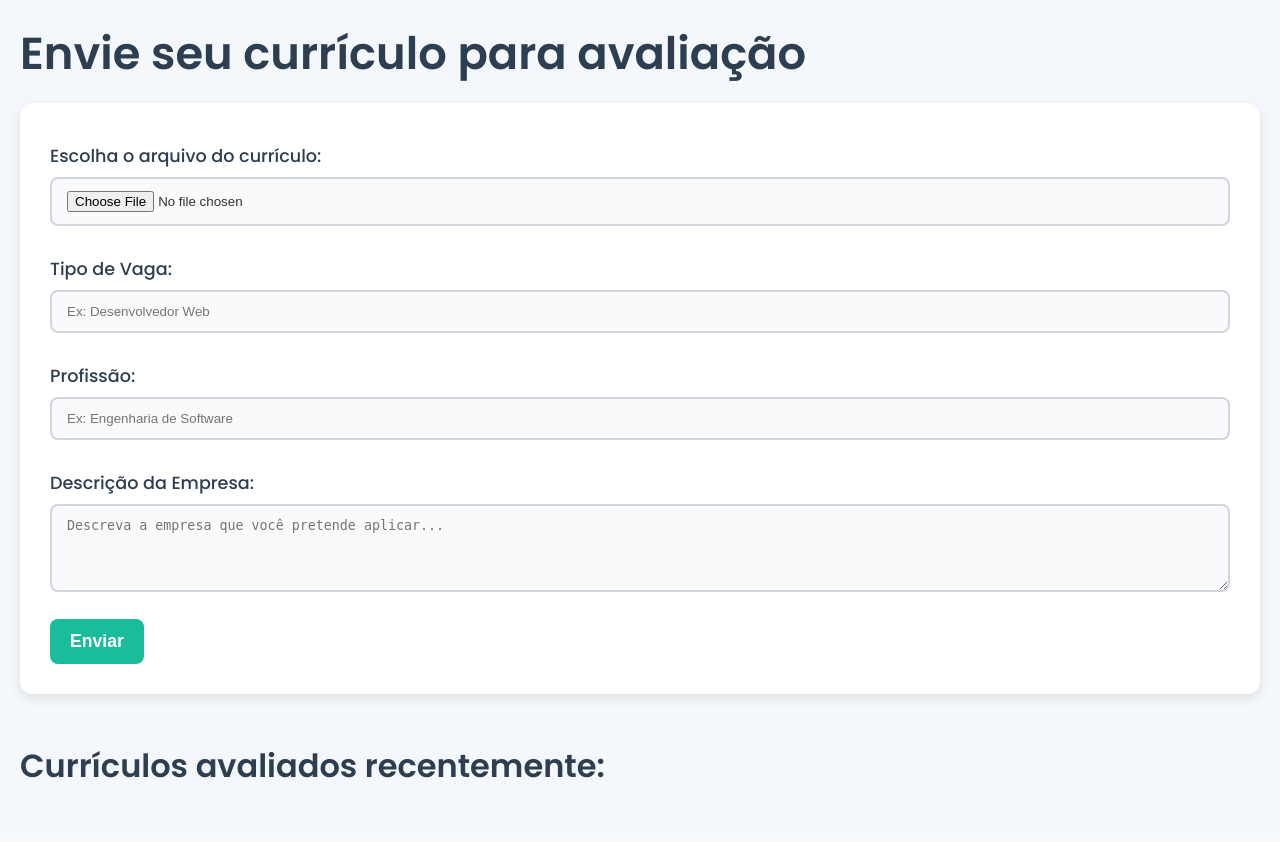
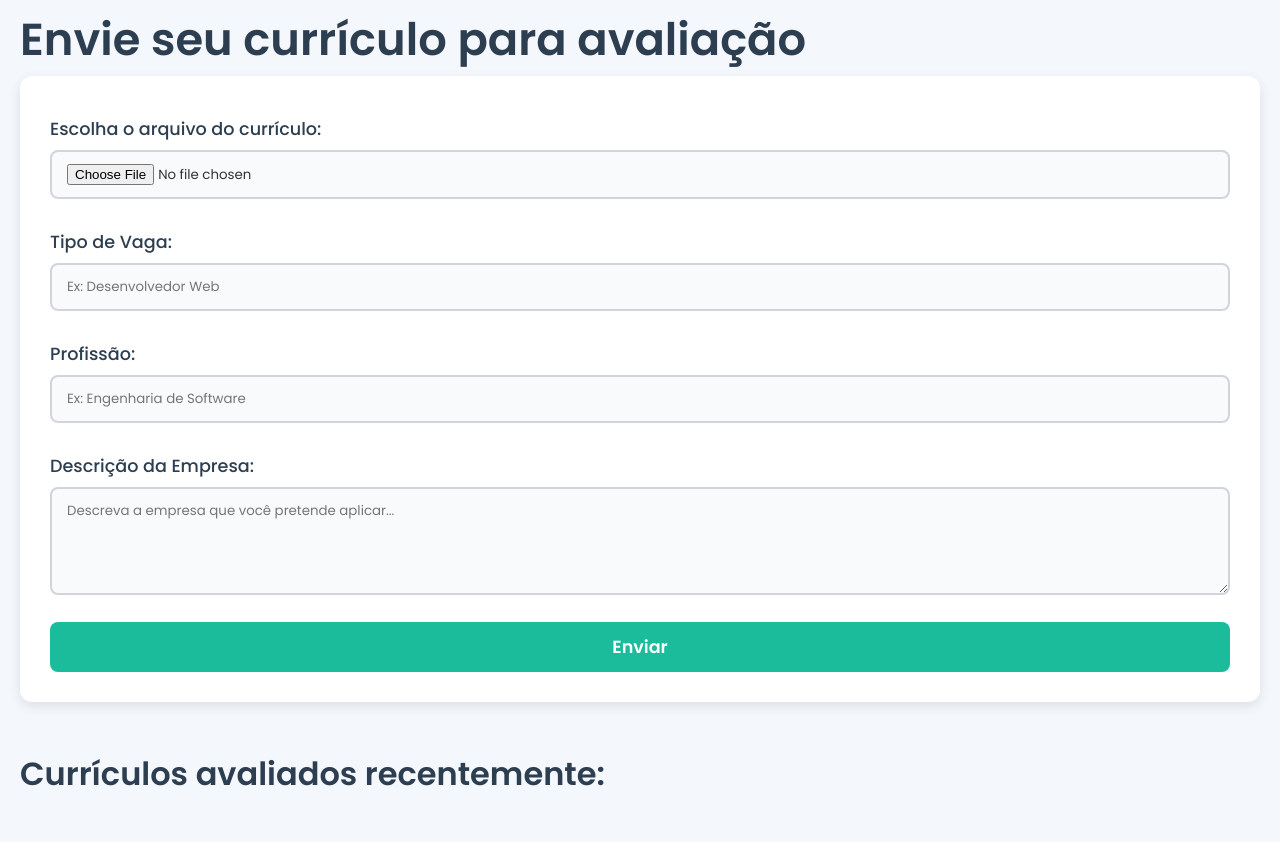
Before and after one commit to guxtavodev/CurriMax, a Flask app: page / in a window 1280 px wide. Before the commit the page ends 778 px from the top, so only its background shows below. Run offline with Flask 3, Linux system fonts and the light colour scheme.

Commit message:
Update style.css

```diff
--- a/static/style.css
+++ b/static/style.css
@@ -8,6 +8,7 @@
   margin: 0;
   padding: 0;
   box-sizing: border-box;
+  font-family: 'Poppins', sans-serif;
 }
 
 body {
@@ -27,6 +28,7 @@ h1, h2 {
 
 h1 {
   font-size: 2.8rem;
+  line-height: 0.9em;
 }
 
 h2 {
@@ -87,6 +89,7 @@ button {
   font-weight: 600;
   cursor: pointer;
   transition: background-color 0.3s ease, transform 0.2s ease;
+  width: 100%;
 }
 
 button:hover {
```
